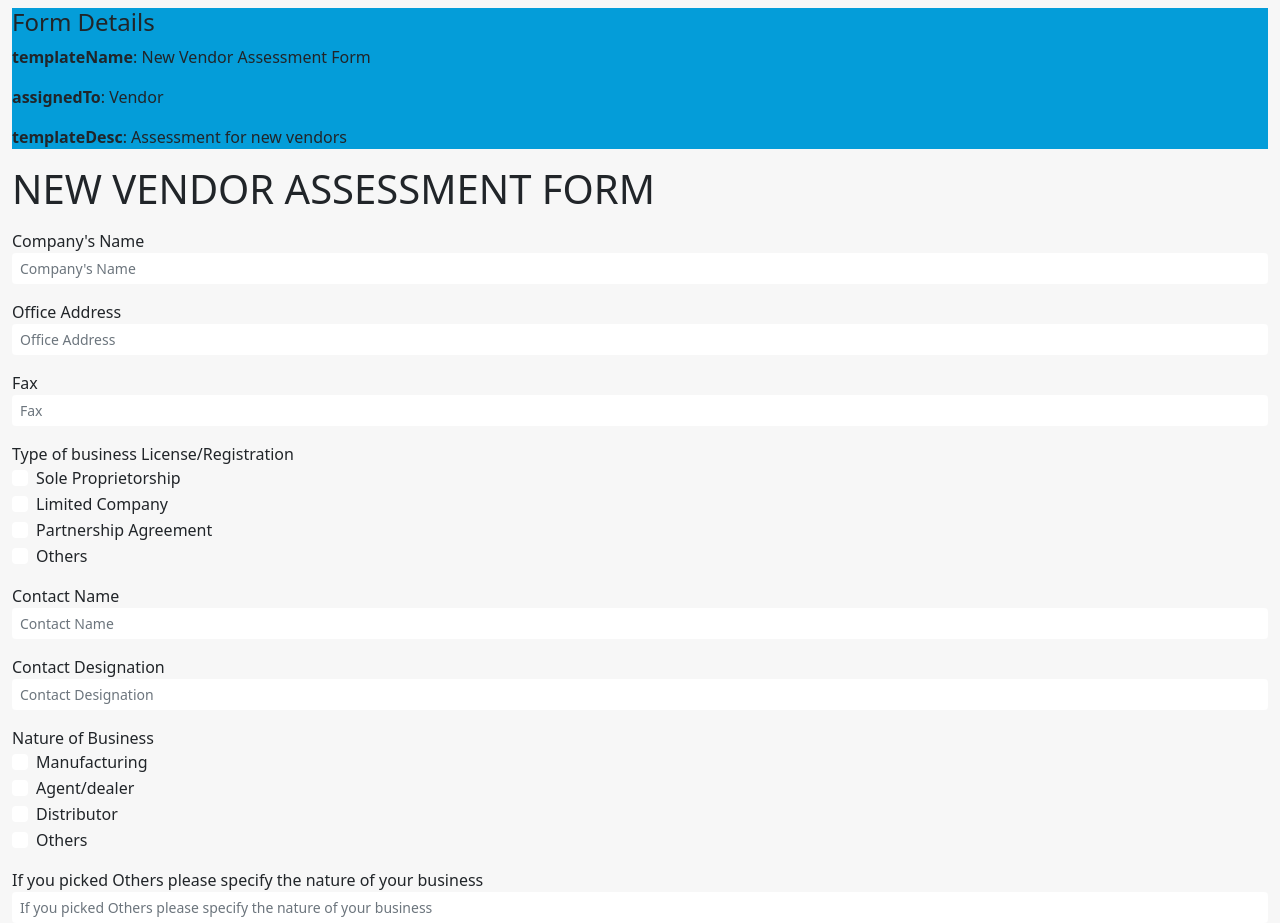
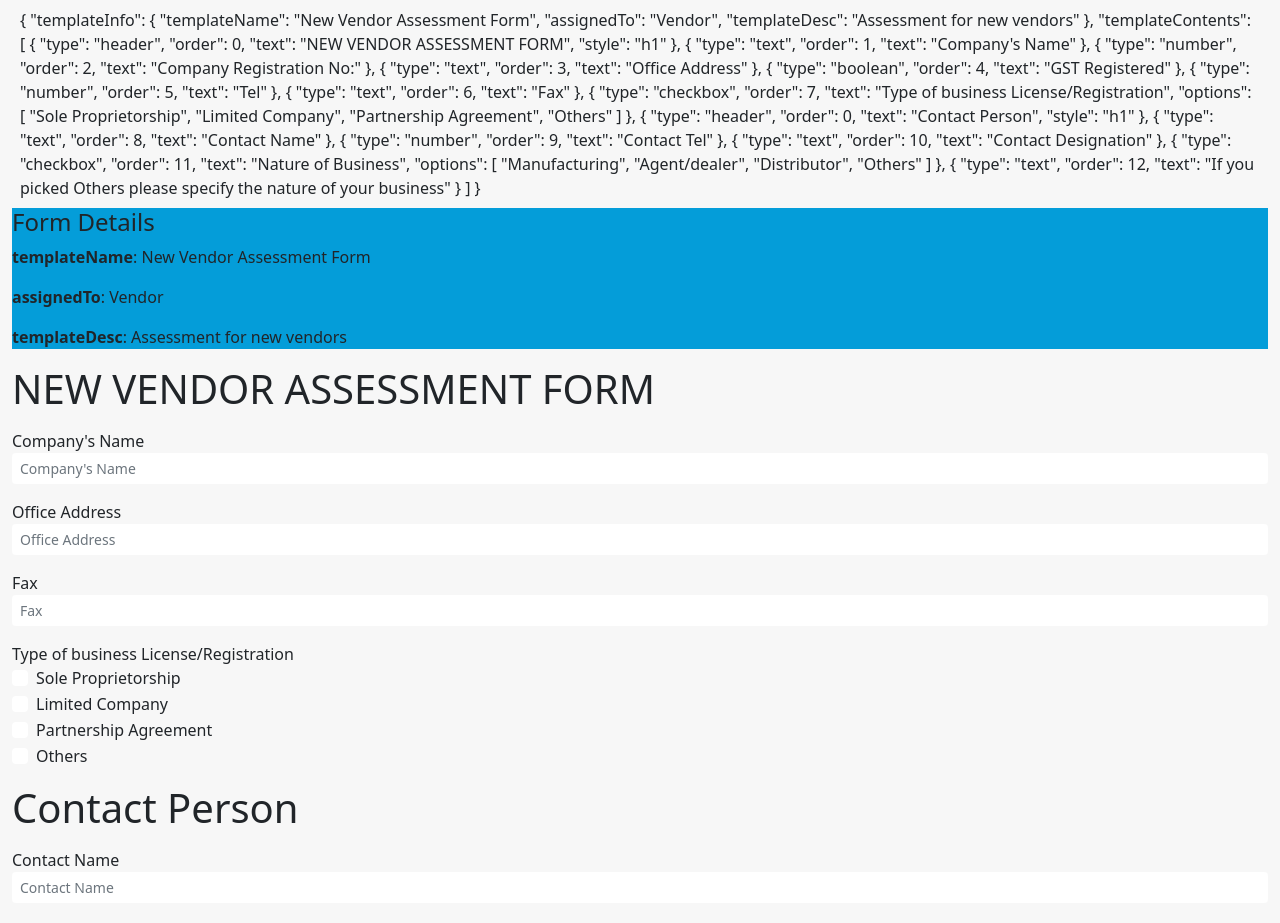
Before and after one commit to TeoSean00/Vendor_Form_Management_System_Frontend, a Vue app: page /viewForm in a window 1280 px wide. Shown: the top 923 px of the page. Built offline with nearby package versions, Linux system fonts and the light colour scheme.

Commit message:
Small Update

```diff
--- a/src/components/formComponents/LikertGroupInput.vue
+++ b/src/components/formComponents/LikertGroupInput.vue
@@ -1,24 +1,19 @@
 <template>
   Order No: {{ idx }} Likert Group
-    <br>
+  <br />
   <input
     type="text"
     placeholder="Key in question"
     v-model="itemInfo.text"
     @input="updateText"
   />
-    <button @click="addOption"> Option + </button>
+  <button @click="addOption">Option +</button>
   <button @click="removeQuestion">Delete question</button>
-    <br>
-    <p v-for="i in noOfOptions">
-        <input
-            type="text"
-            placeholder="Option"
-            v-model="itemInfo.options[i-1]"
-        />
-        <button @click="removeOption(i)"> [X]  </button>
+  <br />
+  <p v-for="(i, index) in noOfOptions" :key="index">
+    <input type="text" placeholder="Option" v-model="itemInfo.options[i - 1]" />
+    <button @click="removeOption(i)">[X]</button>
   </p>
-
 </template>
 
 <script>
@@ -39,16 +34,24 @@
       context.emit("removeQuestion", props.idx);
     }
 
-      function addOption(){
+    function addOption() {
       noOfOptions.value += 1;
     }
 
-      function removeOption(i){
+    function removeOption(i) {
       noOfOptions.value -= 1;
-          props.itemInfo.options.splice(i-1,1);
+      props.itemInfo.options.splice(i - 1, 1);
     }
 
-      return { props, context, noOfOptions, updateText, removeQuestion, addOption, removeOption};
+    return {
+      props,
+      context,
+      noOfOptions,
+      updateText,
+      removeQuestion,
+      addOption,
+      removeOption,
+    };
   },
 };
 </script>
--- a/src/views/ViewForm.vue
+++ b/src/views/ViewForm.vue
@@ -1,8 +1,8 @@
 <template>
   <div>
-    <!-- <div class="m-2">
-      {{ newForm }}
-    </div> -->
+    <div class="m-2">
+      {{ templateData }}
+    </div>
     <div class="form-floating my-2">
       <div class="bg-secondary-blue">
         <h4>Form Details</h4>
@@ -61,6 +61,12 @@ export default {
             "Partnership Agreement",
             "Others",
           ],
+        },
+        {
+          type: "header",
+          order: 0,
+          text: "Contact Person",
+          style: "h1",
         },
         { type: "text", order: 8, text: "Contact Name" },
         { type: "number", order: 9, text: "Contact Tel" },
```
Also changed, not shown: src/components/form/FormComponent.vue (+12 -10 lines). Lines whose indentation alone changed are shown as unchanged.
